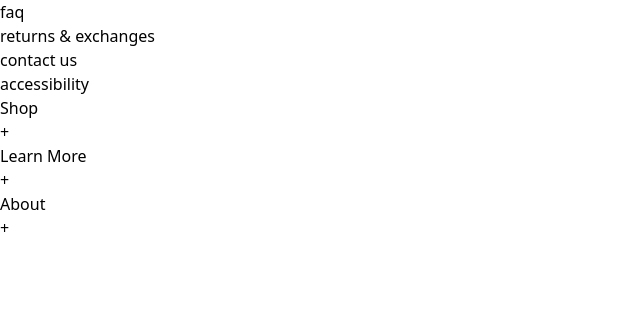
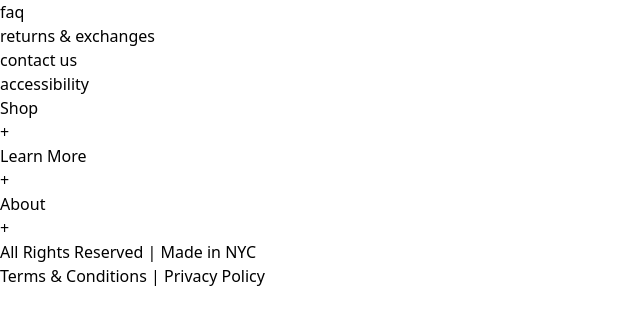
Before and after one commit to tomastm07/code-footer, a React (Create React App) app: page / in a window 1280 px wide. Shown: the top 324 px of the page, without its empty margins (0-640 px from the left). Built offline with nearby package versions, Linux system fonts and the light colour scheme.

Commit message:
fixed legal text

```diff
--- a/src/components/Footer/DesktopFooter/index.js
+++ b/src/components/Footer/DesktopFooter/index.js
@@ -7,7 +7,11 @@ const DesktopFooter = ({ navLinkGroups, legalText }) => {
       {/* generates every menu item */}
       <Navigation navLinkGroups={navLinkGroups} />
       {/* legaltext is null if not defined  */}
-      <div>{legalText !== null ? legalText : ""}</div>
+      <div>
+        {legalText.map((text) => (
+          <p>{text}</p>
+        ))}
+      </div>
     </div>
   );
 };
--- a/src/components/Footer/MobileFooter/MenuCollapse.js
+++ b/src/components/Footer/MobileFooter/MenuCollapse.js
@@ -19,7 +19,7 @@ const Menu = ({ url, name, navLinks = [] }) => {
         {isSubMenu && <span onClick={handleClick}>{open ? "-" : "+"} </span>}
       </div>
       {/* display the submenu links */}
-      {isSubMenu && open && <SubMenus navLinks={navLinks} />}
+      {isSubMenu && open && <SubMenu navLinks={navLinks} />}
     </li>
   );
 };
--- a/src/components/Footer/MobileFooter/index.js
+++ b/src/components/Footer/MobileFooter/index.js
@@ -2,12 +2,17 @@ import React from "react";
 import Menu from "./MenuCollapse";
 import NavigationCollapse from "./NavigationCollapse";
 
-const MobileFooter = ({ navLinkGroups }) => {
+const MobileFooter = ({ navLinkGroups, legalText }) => {
   return (
     <div>
-    {/* generates every menu item */}
+      {/* generates every menu item */}
       <NavigationCollapse navLinkGroups={navLinkGroups} />
-
+      {/* legaltext is null if not defined  */}
+      <div>
+        {legalText.map((text) => (
+          <p>{text}</p>
+        ))}
+      </div>
     </div>
   );
 };
--- a/src/components/Footer/index.js
+++ b/src/components/Footer/index.js
@@ -5,7 +5,7 @@ import { getLegalText } from "../../utils";
 
 const Footer = ({ desktopFooter, mobileFooter }) => {
   const legalTextDesktop = getLegalText(desktopFooter.legalText);
-  const legalTextMobile = getLegalText(desktopFooter.legalText);
+  const legalTextMobile = getLegalText(mobileFooter.legalText);
 
   return (
     <footer>
@@ -13,7 +13,10 @@ const Footer = ({ desktopFooter, mobileFooter }) => {
         legalText={legalTextDesktop}
         navLinkGroups={desktopFooter.navLinkGroups}
       /> */}
-      <MobileFooter navLinkGroups={mobileFooter.navLinkGroups} />
+      <MobileFooter
+        navLinkGroups={mobileFooter.navLinkGroups}
+        legalText={legalTextMobile}
+      />
     </footer>
   );
 };
--- a/src/utils.js
+++ b/src/utils.js
@@ -1,10 +1,11 @@
 export const getLegalText = (legalText) => {
   if (legalText && legalText.length >= 1) {
-    const children = legalText[0].children;
+    const children = legalText?.map((item) => item.children);
+
     if (children && children.length >= 1) {
-      const text = children[0].text;
+      const text = children.map((child) => child[0].text);
       return text;
     }
   }
-  return null;
+  return [];
 };
```
